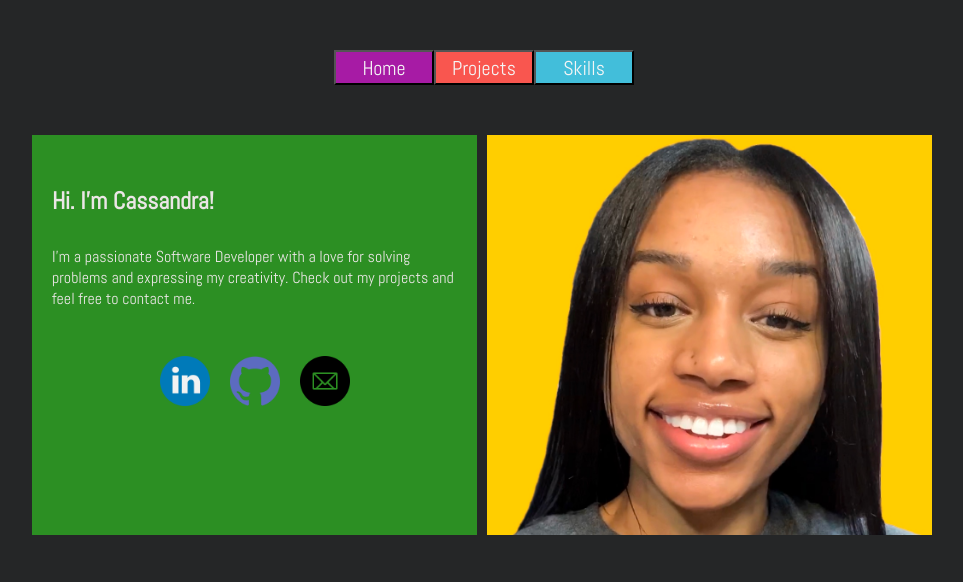
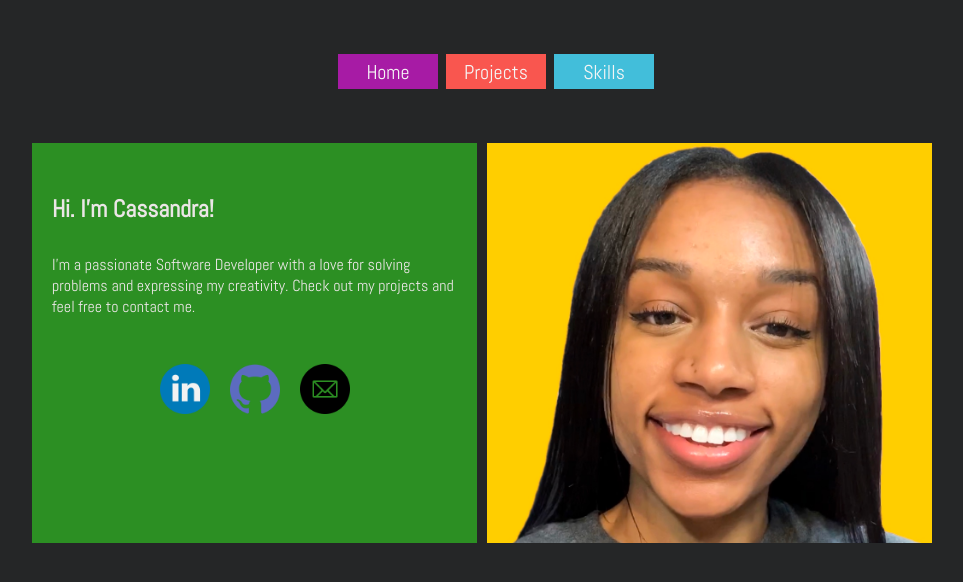
Before and after one commit to Wewe34/portfolio, a React (Create React App) app: page / in a window 1280 px wide. Shown: the top 582 px of the page, without its empty margins (158-1121 px from the left). Built offline with nearby package versions, Linux system fonts and the light colour scheme.

Commit message:
style tweek

```diff
--- a/src/index.css
+++ b/src/index.css
@@ -62,8 +62,8 @@ button {
   height: 35px;
   width: 100px;
   background-color: white;
-  /* border: 3px solid white; */
-  margin: 0px;
+  border: none;
+  margin: 4px;
 }
 
 #nav-home {
```
